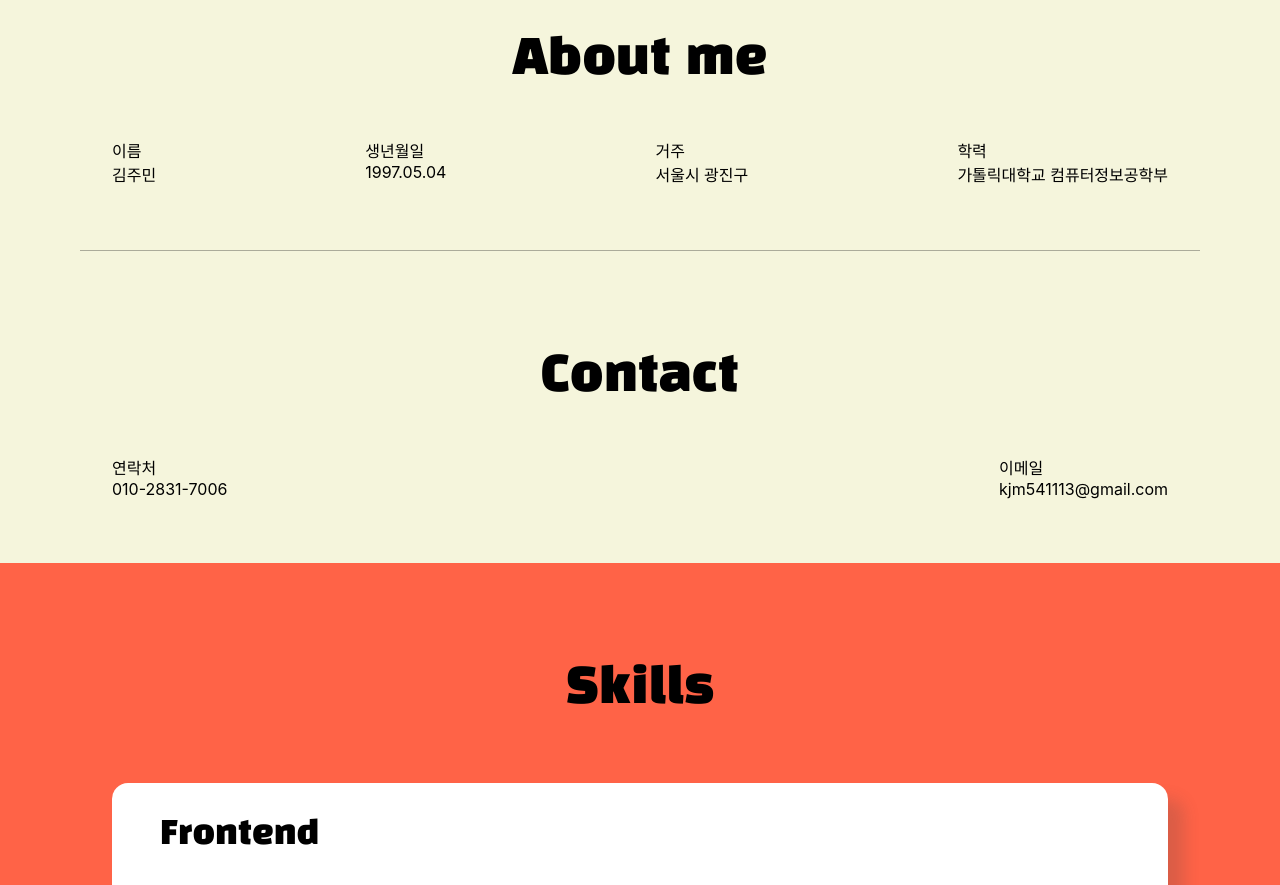
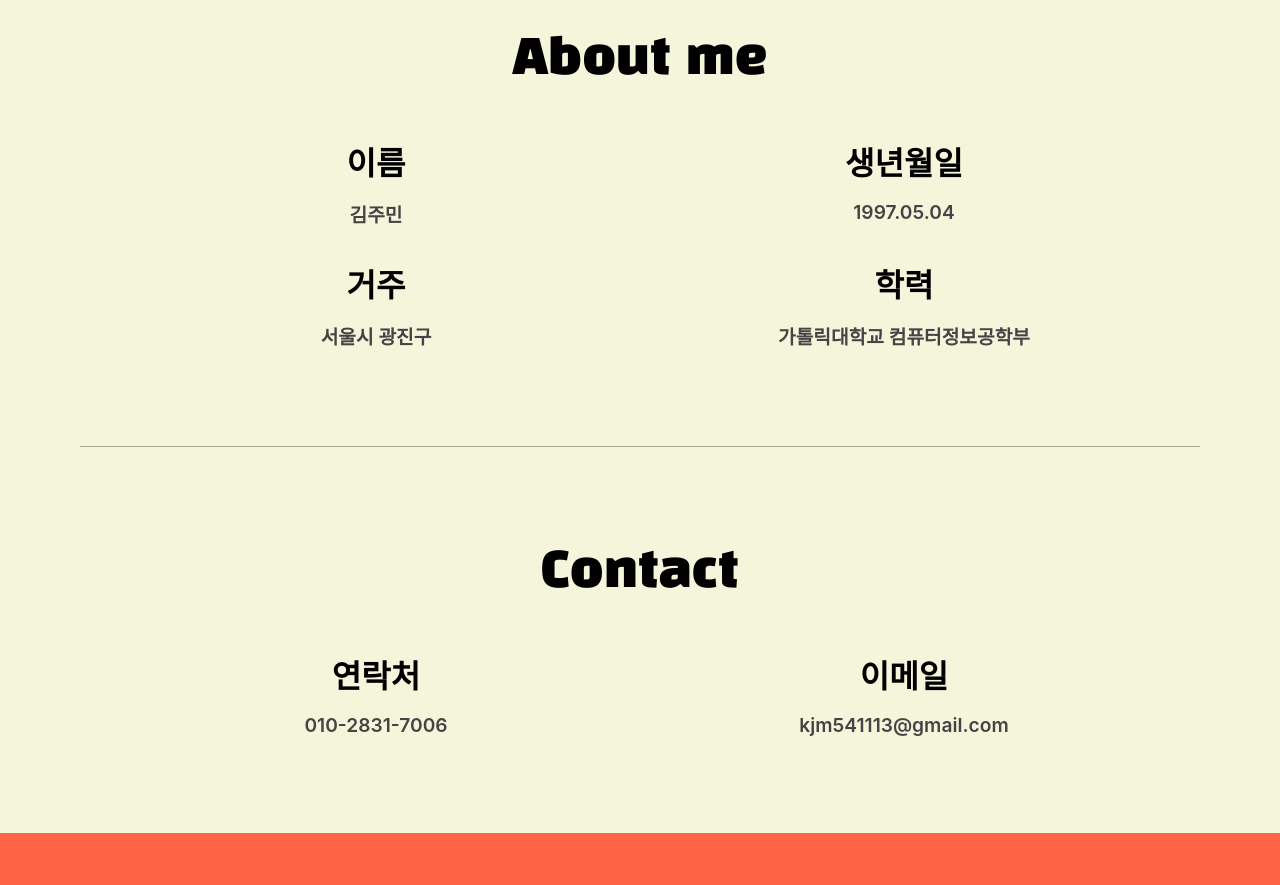
Before and after one commit to kjm541006/portfolio, a Next.js app: page / in a window 1280 px wide. Shown: the part 480-1365 px from the top of the page. Built offline with nearby package versions, Linux system fonts and the light colour scheme.

Commit message:
about me 최적화 버그 수정

```diff
--- a/components/AboutMe.js
+++ b/components/AboutMe.js
@@ -54,13 +54,12 @@
 // };
 
 // export default AboutMe;
-
 import styles from "./AboutMe.module.css";
 
-const InfoSection = ({ title, content, link, linkClass }) => (
-  <div className={styles.info_section}>
-    <div className={styles.info_section_title}>{title}</div>
-    <div className={styles.info_section_content}>
+const InfoSection = ({ sectionClass, title, content, link, linkClass, titleClass, contentClass }) => (
+  <div className={sectionClass}>
+    <div className={titleClass}>{title}</div>
+    <div className={contentClass}>
       {link ? (
         <a href={link} className={linkClass}>
           {content}
@@ -80,10 +79,34 @@ const AboutMe = () => {
           <div className={styles.aboutme_title_text}>About me</div>
         </div>
         <div className={styles.aboutme_info}>
-          <InfoSection title="이름" content="김주민" />
-          <InfoSection title="생년월일" content="1997.05.04" />
-          <InfoSection title="거주" content="서울시 광진구" />
-          <InfoSection title="학력" content="가톨릭대학교 컴퓨터정보공학부" />
+          <InfoSection
+            sectionClass={styles.aboutme_info_name}
+            title="이름"
+            content="김주민"
+            titleClass={styles.aboutme_info_name_title}
+            contentClass={styles.aboutme_info_name_content}
+          />
+          <InfoSection
+            sectionClass={styles.aboutme_info_birth}
+            title="생년월일"
+            content="1997.05.04"
+            titleClass={styles.aboutme_info_birth_title}
+            contentClass={styles.aboutme_info_birth_content}
+          />
+          <InfoSection
+            sectionClass={styles.aboutme_info_loc}
+            title="거주"
+            content="서울시 광진구"
+            titleClass={styles.aboutme_info_loc_title}
+            contentClass={styles.aboutme_info_loc_content}
+          />
+          <InfoSection
+            sectionClass={styles.aboutme_info_edu}
+            title="학력"
+            content="가톨릭대학교 컴퓨터정보공학부"
+            titleClass={styles.aboutme_info_edu_title}
+            contentClass={styles.aboutme_info_edu_content}
+          />
         </div>
       </div>
       <div className={styles.contact_wrapper} id="contact">
@@ -91,8 +114,24 @@ const AboutMe = () => {
           <div className={styles.contact_title_text}>Contact</div>
         </div>
         <div className={styles.contact_info}>
-          <InfoSection title="연락처" content="010-2831-7006" link="tel:010-2831-7006" linkClass={styles.contact_phone} />
-          <InfoSection title="이메일" content="kjm541113@gmail.com" link="mailto:kjm541113@gmail.com" linkClass={styles.contact_email} />
+          <InfoSection
+            sectionClass={styles.contact_info_phone}
+            title="연락처"
+            content="010-2831-7006"
+            link="tel:010-2831-7006"
+            linkClass={styles.contact_phone}
+            titleClass={styles.contact_info_phone_title}
+            contentClass={styles.contact_info_phone_content}
+          />
+          <InfoSection
+            sectionClass={styles.contact_info_email}
+            title="이메일"
+            content="kjm541113@gmail.com"
+            link="mailto:kjm541113@gmail.com"
+            linkClass={styles.contact_email}
+            titleClass={styles.contact_info_email_title}
+            contentClass={styles.contact_info_email_content}
+          />
         </div>
       </div>
     </>
```
